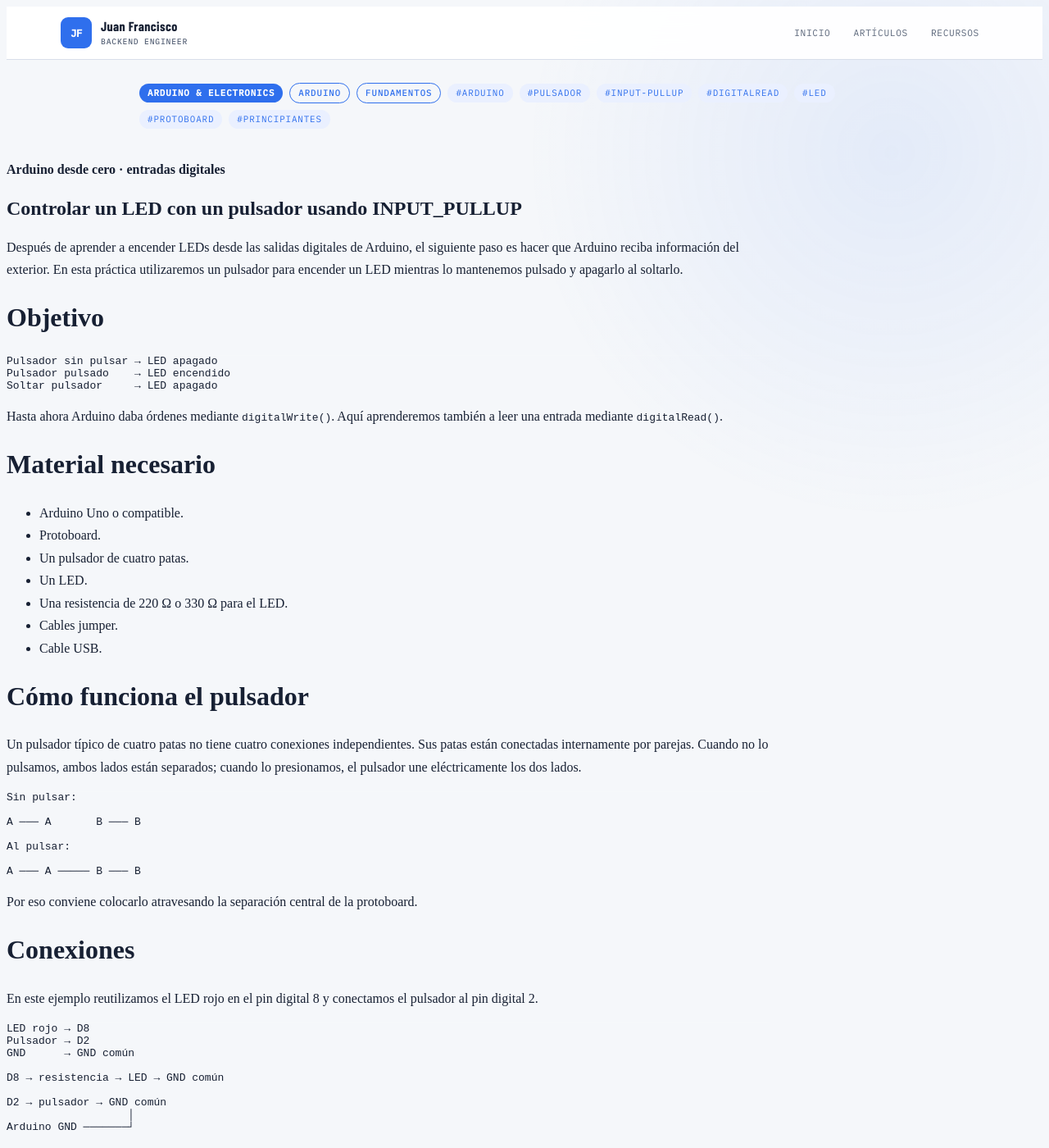
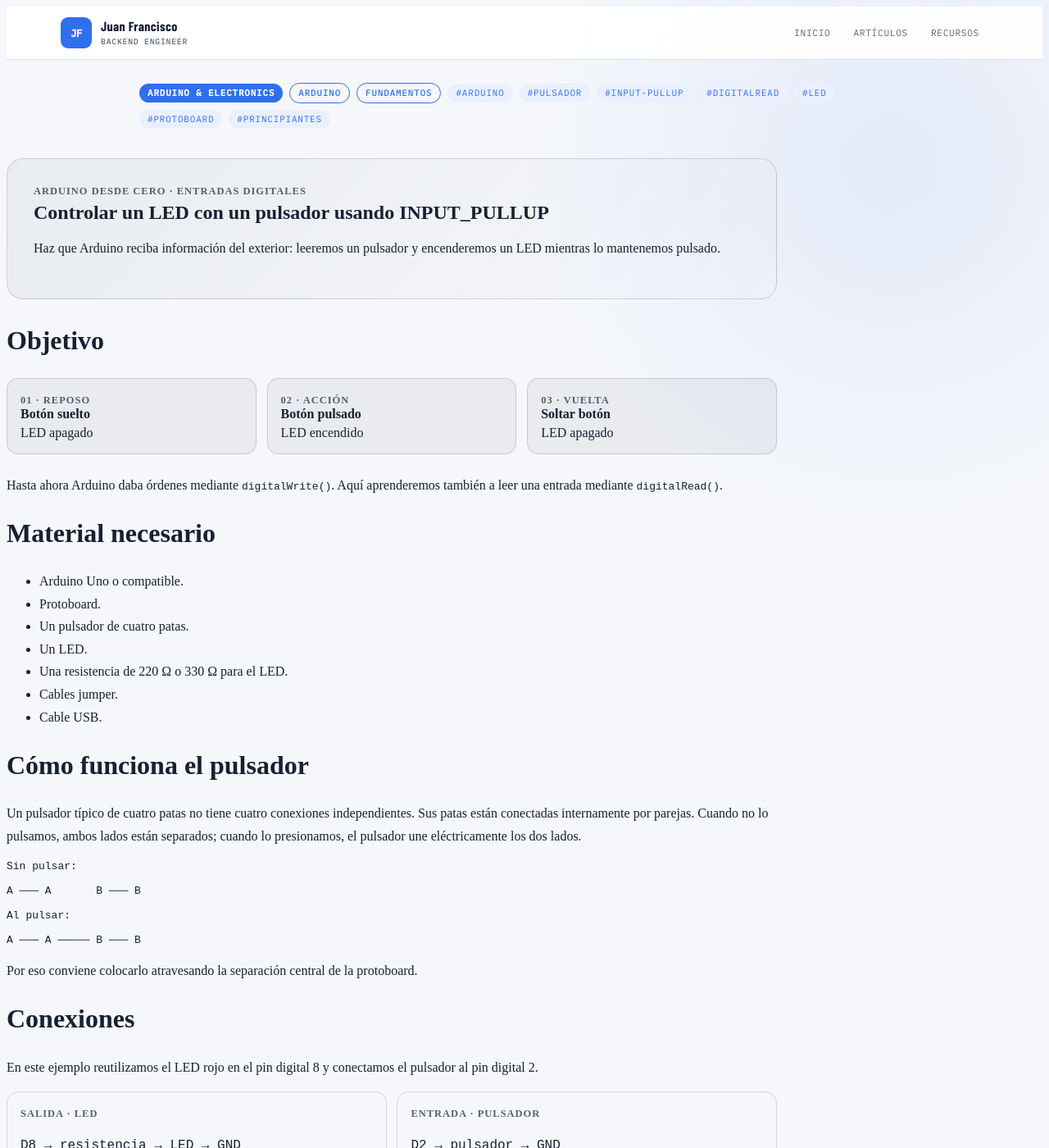
Before and after one commit to juanfranciscofernandezherreros/juanfranciscofernandezherreros.github.io, a Jekyll site: the page built from _posts/2026-09-20-arduino-pulsador-input-pullup-es.html, in a window 1280 px wide and 1400 px high. Shown: the whole window at 82% size. Built offline with Jekyll 4.4.1, drawn with Linux system fonts in a browser that asks for light colours; some of the changed text lies outside the part shown.

Commit message:
Redesign INPUT_PULLUP article for clearer visual learning

```diff
--- a/_posts/2026-09-20-arduino-pulsador-input-pullup-es.html
+++ b/_posts/2026-09-20-arduino-pulsador-input-pullup-es.html
@@ -12,17 +12,30 @@
 reading_minutes: 8
 ---
 
-<article class="sheet">
-<header>
-<p><strong>Arduino desde cero · entradas digitales</strong></p>
+<style>
+.pulldemo{--pd-border:color-mix(in srgb,currentColor 16%,transparent);--pd-soft:color-mix(in srgb,currentColor 5%,transparent)}
+.pulldemo .lesson-hero{margin:1.5rem 0 2rem;padding:clamp(1.25rem,3vw,2rem);border:1px solid var(--pd-border);border-radius:20px;background:linear-gradient(135deg,var(--pd-soft),transparent)}
+.pulldemo .lesson-kicker,.pulldemo .eyebrow{font-size:.78rem;font-weight:800;letter-spacing:.08em;text-transform:uppercase;opacity:.7}.pulldemo .lesson-hero h1{margin:.35rem 0 .75rem;line-height:1.08}
+.pulldemo .goal-grid,.pulldemo .logic-grid,.pulldemo .learn-grid{display:grid;grid-template-columns:repeat(3,1fr);gap:.8rem;margin:1rem 0 1.5rem}.pulldemo .goal-card,.pulldemo .logic-card,.pulldemo .learn-card{padding:1rem;border:1px solid var(--pd-border);border-radius:14px;background:var(--pd-soft)}.pulldemo .goal-card strong,.pulldemo .logic-card strong,.pulldemo .learn-card strong{display:block;margin-bottom:.3rem}
+.pulldemo .callout{margin:1.25rem 0;padding:1rem 1.1rem;border-left:4px solid currentColor;border-radius:0 12px 12px 0;background:var(--pd-soft)}.pulldemo .callout p{margin:.25rem 0}
+.pulldemo .wiring{display:grid;grid-template-columns:1fr 1fr;gap:.8rem;margin:1rem 0}.pulldemo .wire{padding:1rem;border:1px solid var(--pd-border);border-radius:14px}.pulldemo .wire code{font-size:1rem}
+.pulldemo .code-shell{margin:1rem 0 1.5rem;border:1px solid var(--pd-border);border-radius:16px;overflow:hidden}.pulldemo .code-head{display:flex;justify-content:space-between;padding:.65rem .9rem;background:var(--pd-soft);font-size:.82rem;font-weight:700}.pulldemo .code-shell pre{margin:0;border:0;border-radius:0}
+.pulldemo .flow{display:flex;flex-wrap:wrap;align-items:center;justify-content:center;gap:.55rem;margin:1.25rem 0;padding:1.25rem;border:1px solid var(--pd-border);border-radius:16px;background:var(--pd-soft)}.pulldemo .flow span{padding:.55rem .75rem;border:1px solid var(--pd-border);border-radius:999px;font-weight:700}.pulldemo .flow b{opacity:.55}
+@media(max-width:700px){.pulldemo .goal-grid,.pulldemo .logic-grid,.pulldemo .learn-grid,.pulldemo .wiring{grid-template-columns:1fr}.pulldemo .lesson-hero{border-radius:14px}}
+</style>
+<article class="sheet pulldemo">
+<header class="lesson-hero">
+<div class="lesson-kicker">Arduino desde cero · entradas digitales</div>
 <h1>Controlar un LED con un pulsador usando INPUT_PULLUP</h1>
-<p>Después de aprender a encender LEDs desde las salidas digitales de Arduino, el siguiente paso es hacer que Arduino reciba información del exterior. En esta práctica utilizaremos un pulsador para encender un LED mientras lo mantenemos pulsado y apagarlo al soltarlo.</p>
+<p>Haz que Arduino reciba información del exterior: leeremos un pulsador y encenderemos un LED mientras lo mantenemos pulsado.</p>
 </header>
 
 <h2>Objetivo</h2>
-<pre><code>Pulsador sin pulsar → LED apagado
-Pulsador pulsado    → LED encendido
-Soltar pulsador     → LED apagado</code></pre>
+<div class="goal-grid">
+<div class="goal-card"><span class="eyebrow">01 · Reposo</span><strong>Botón suelto</strong><span>LED apagado</span></div>
+<div class="goal-card"><span class="eyebrow">02 · Acción</span><strong>Botón pulsado</strong><span>LED encendido</span></div>
+<div class="goal-card"><span class="eyebrow">03 · Vuelta</span><strong>Soltar botón</strong><span>LED apagado</span></div>
+</div>
 <p>Hasta ahora Arduino daba órdenes mediante <code>digitalWrite()</code>. Aquí aprenderemos también a leer una entrada mediante <code>digitalRead()</code>.</p>
 
 <h2>Material necesario</h2>
@@ -49,27 +62,18 @@
 
 <h2>Conexiones</h2>
 <p>En este ejemplo reutilizamos el LED rojo en el pin digital 8 y conectamos el pulsador al pin digital 2.</p>
-<pre><code>LED rojo → D8
-Pulsador → D2
-GND      → GND común
-
-D8 → resistencia → LED → GND común
-
-D2 → pulsador → GND común
-                   │
-Arduino GND ───────┘</code></pre>
+<div class="wiring"><div class="wire"><span class="eyebrow">Salida · LED</span><p><code>D8 → resistencia → LED → GND</code></p></div><div class="wire"><span class="eyebrow">Entrada · Pulsador</span><p><code>D2 → pulsador → GND</code></p></div></div>
 <p>El LED necesita su resistencia limitadora de corriente. Para el pulsador no necesitamos añadir una resistencia externa porque utilizaremos la resistencia pull-up interna del Arduino.</p>
 
 <h2>¿Qué es INPUT_PULLUP?</h2>
 <p>Una entrada digital no debe quedar flotante. Con <code>INPUT_PULLUP</code>, Arduino activa internamente una resistencia que mantiene el pin en un estado definido cuando el botón está suelto.</p>
 <pre><code>pinMode(boton, INPUT_PULLUP);</code></pre>
 <p>Esto produce una lógica que al principio puede parecer invertida:</p>
-<pre><code>Pulsador suelto  → HIGH
-Pulsador pulsado → LOW</code></pre>
+<div class="logic-grid"><div class="logic-card"><span class="eyebrow">Botón suelto</span><strong>HIGH</strong><span>La resistencia interna mantiene la entrada activa.</span></div><div class="logic-card"><span class="eyebrow">Botón pulsado</span><strong>LOW</strong><span>El pin queda conectado a GND.</span></div><div class="logic-card"><span class="eyebrow">Regla rápida</span><strong>LOW = pulsado</strong><span>Con <code>INPUT_PULLUP</code>, la lógica está invertida.</span></div></div><div class="callout"><strong>Recuerda</strong><p>Con <code>INPUT_PULLUP</code>, <code>LOW</code> significa que el pulsador está presionado.</p></div>
 <p>Al pulsar, el pin D2 queda conectado a GND y por eso <code>digitalRead()</code> devuelve <code>LOW</code>.</p>
 
 <h2>Programa completo</h2>
-<pre><code>const int rojo = 8;
+<div class="code-shell"><div class="code-head"><span>Arduino / C++</span><span>Programa completo</span></div><pre><code>const int rojo = 8;
 const int boton = 2;
 
 void setup() {
@@ -89,28 +93,15 @@
     // Suelto: apagamos el LED
     digitalWrite(rojo, LOW);
   }
-}</code></pre>
+}</code></pre></div>
 
 <h2>Qué ocurre al pulsar y soltar</h2>
 <p>Arduino ejecuta <code>loop()</code> continuamente. En cada vuelta lee el pin D2. Si detecta <code>LOW</code>, significa que el botón está pulsado y enciende el LED. Al soltarlo, D2 vuelve a <code>HIGH</code> y Arduino apaga el LED.</p>
-<pre><code>Arduino lee D2
-      │
-      ▼
-¿Está pulsado?
-   /       \
- SÍ         NO
- │           │
-LOW         HIGH
- │           │
- ▼           ▼
-LED ON     LED OFF
-   \         /
-    └── repetir ──┘</code></pre>
+<div class="flow"><span>Leer D2</span><b>→</b><span>¿Pulsado?</span><b>→</b><span>LOW · LED ON</span><b>/</b><span>HIGH · LED OFF</span><b>↻</b></div>
 
 <h2>Qué hemos aprendido</h2>
 <p><code>digitalWrite()</code> sirve para controlar una salida, como un LED. <code>digitalRead()</code> sirve para leer una entrada, como un pulsador. <code>INPUT_PULLUP</code> permite mantener la entrada en un estado estable utilizando una resistencia interna del microcontrolador.</p>
-<pre><code>OUTPUT: Arduino ─────→ componente
-INPUT:  componente ──→ Arduino</code></pre>
+<div class="learn-grid"><div class="learn-card"><strong><code>digitalWrite()</code></strong><span>Controla una salida.</span></div><div class="learn-card"><strong><code>digitalRead()</code></strong><span>Lee una entrada.</span></div><div class="learn-card"><strong><code>INPUT_PULLUP</code></strong><span>Evita una entrada flotante sin resistencia externa.</span></div></div>
 <p>El resultado final es sencillo: con el botón suelto el LED permanece apagado; al pulsar se enciende; al soltar vuelve a apagarse. Arduino ya no se limita a ejecutar una secuencia fija: ahora puede reaccionar a una acción del usuario.</p>
 
 <h2>Siguiente paso</h2>
```
